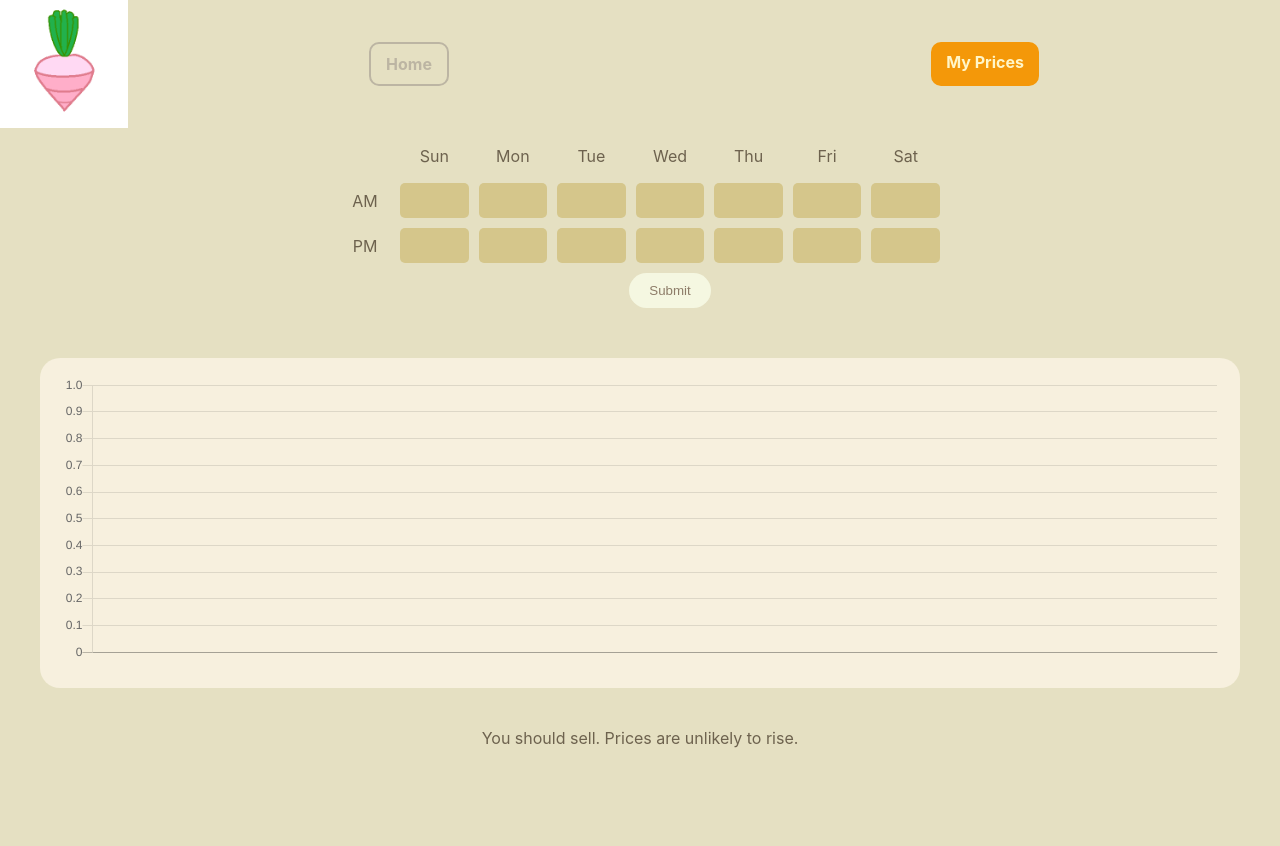
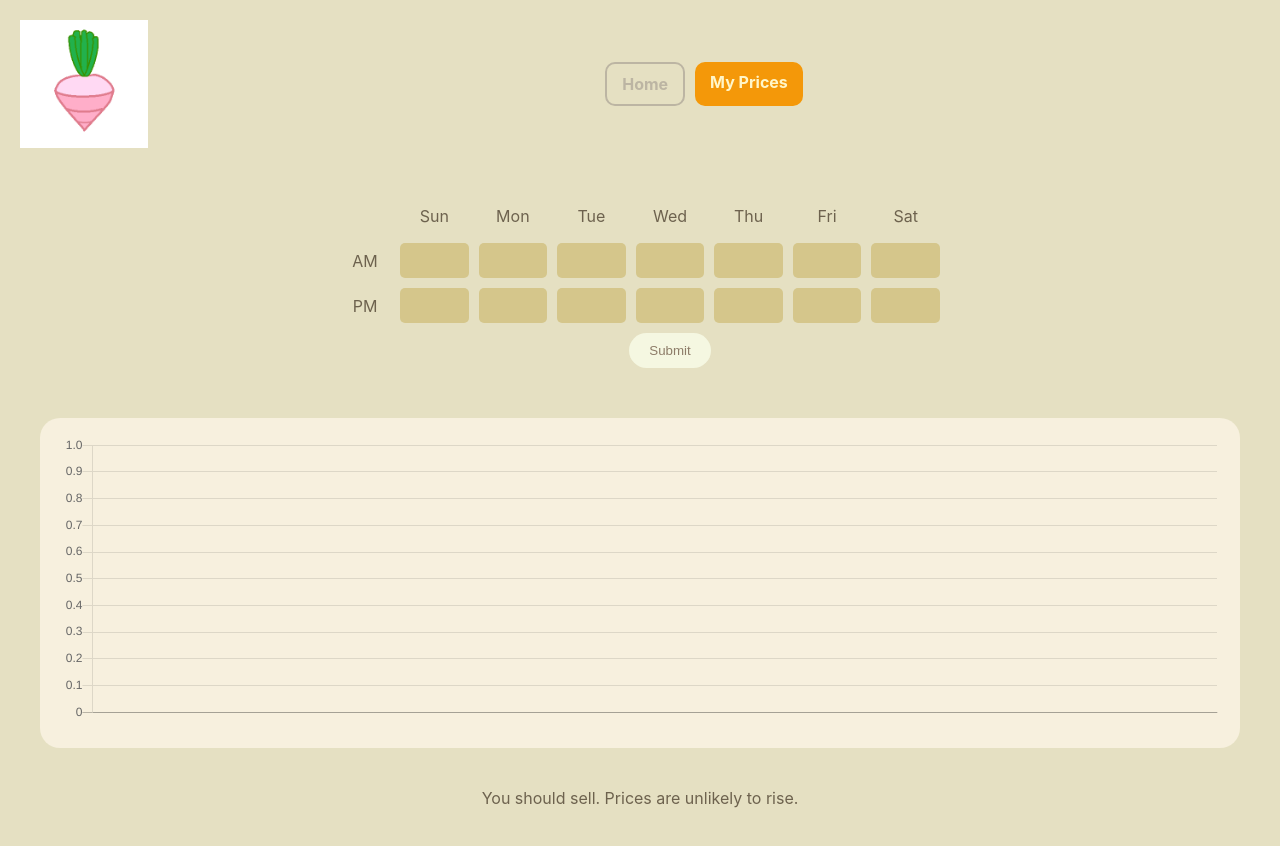
Before and after one commit to linkleonard/turnipwatch, a React (Create React App) app: page /price/me in a window 1280 px wide. Shown: the top 846 px of the page. Before the commit the page ends 800 px from the top, so only its background shows below. Built offline with nearby package versions, Linux system fonts and the light colour scheme.

Commit message:
More styling

```diff
--- a/src/App.css
+++ b/src/App.css
@@ -32,22 +32,3 @@
   outline: none;
   padding: 10px 20px;
 }
-
-a {
-  padding: 10px 15px;
-  border-radius: 10px;
-  text-decoration: none;
-  font-weight: 700;
-}
-
-a, a:visited {
-  color: #BCB5A3;
-  border: 2px solid #BCB5A3;
-  background: transparent;
-}
-
-a.active {
-  color: #FFF6C9;
-  background: #F49809;
-  border: none;
-}
--- a/src/App.tsx
+++ b/src/App.tsx
@@ -9,12 +9,33 @@
 const StyledHeader = styled.header`
 display: flex;
 align-items: center;
+padding: 20px;
 `
 
 const StyledNav = styled.nav`
 display: flex;
 flex: 1 1 auto;
-justify-content: space-around;
+justify-content: center;
+
+a {
+  padding: 10px 15px;
+  border-radius: 10px;
+  text-decoration: none;
+  font-weight: 700;
+  margin: 5px;
+}
+
+a, a:visited {
+  color: #BCB5A3;
+  border: 2px solid #BCB5A3;
+  background: transparent;
+}
+
+a.active {
+  color: #FFF6C9;
+  background: #F49809;
+  border: none;
+}
 `
 
 const StyledImg = styled.img`
--- a/src/views/ViewPrice.tsx
+++ b/src/views/ViewPrice.tsx
@@ -1,5 +1,6 @@
 import React from 'react'
 import { RouteComponentProps } from '@reach/router'
+import styled from 'styled-components'
 
 import PriceAnalyzer from './PriceAnalyzer'
 import WeekPriceForm, { FormResult } from './WeekPriceForm'
@@ -8,6 +9,10 @@
 import { SaveWeeklyPrices } from 'redux/actions'
 import moment from 'moment'
 import { RootState } from 'redux/reducers'
+
+const Container = styled.section`
+padding: 20px 0 50px 0;
+`
 
 function Component(props: RouteComponentProps) {
   const dispatch = useDispatch()
@@ -28,11 +33,11 @@
   }
 
   return (
-    <div>
+    <Container>
       <WeekPriceForm onSubmit={savePrices} prices={weekPrices} />
       <WeekPriceHistoryGraph />
       <PriceAnalyzer />
-    </div>
+    </Container>
   )
 }
 
```
